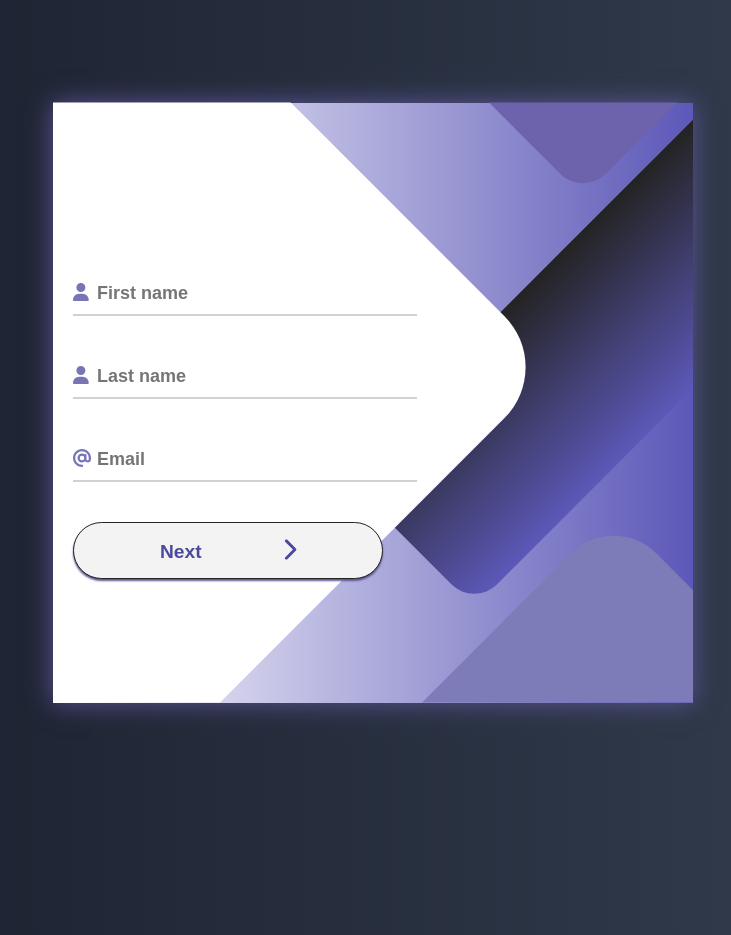
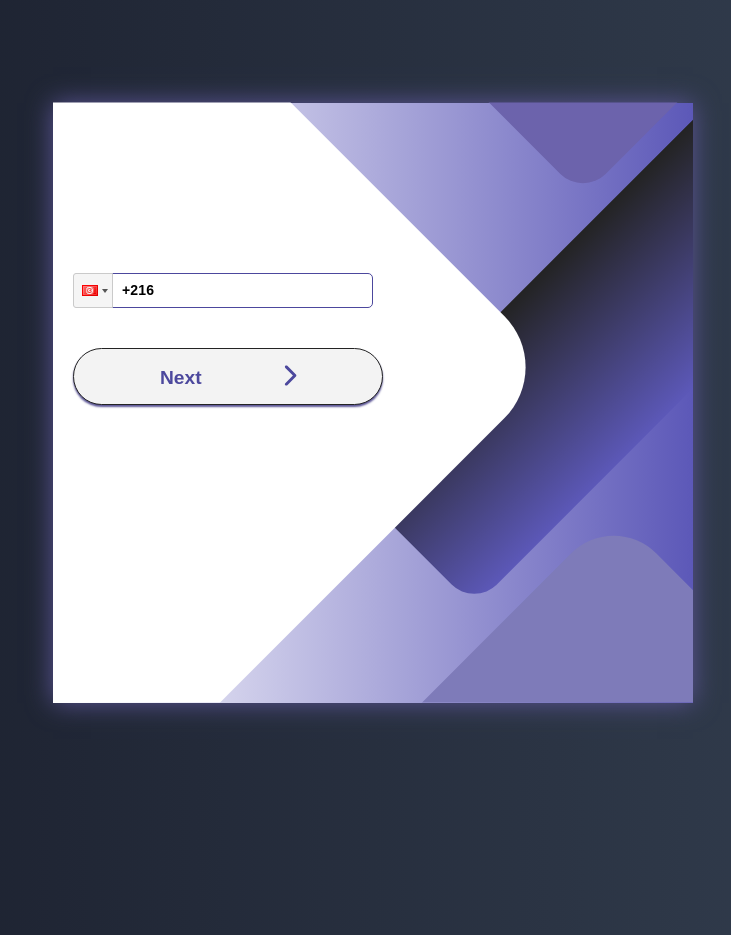
Before and after one commit to MHG-16/Wano, a React (Create React App) app: page /signup in a window 1280 px wide. Shown: the whole page, without its empty margins (267-998 px from the left). Built offline with nearby package versions, Linux system fonts and the light colour scheme.

Commit message:
add input tel

```diff
--- a/package.json
+++ b/package.json
@@ -16,6 +16,7 @@
         "@types/react-dom": "^18.0.6",
         "react": "^18.2.0",
         "react-dom": "^18.2.0",
+        "react-phone-input-2": "^2.15.1",
         "react-router-dom": "^6.3.0",
         "react-scripts": "5.0.1",
         "semantic-ui-react": "^2.1.3",
--- a/src/Components/Signup.tsx
+++ b/src/Components/Signup.tsx
@@ -1,20 +1,24 @@
 /* eslint-disable max-len */
-import React, {useState} from 'react';
-import {FontAwesomeIcon} from '@fortawesome/react-fontawesome';
-import {faUser, faAt, faChevronRight, faLock} from '@fortawesome/free-solid-svg-icons';
+import React, { useState } from 'react'
+import { FontAwesomeIcon } from '@fortawesome/react-fontawesome'
+import { faUser, faAt, faChevronRight, faLock } from '@fortawesome/free-solid-svg-icons'
+import Input from 'react-phone-input-2'
+import 'react-phone-input-2/lib/style.css'
 
-import './style/signup.css';
-import './style/login.css';
-import {nextCliqued, onChecked} from './utils/signup';
+import './style/signup.css'
+import './style/login.css'
+import { nextCliqued, onChecked } from './utils/signup'
+import 'react-phone-input-2/lib/style.css'
 
 export default function Signup() {
-  const [inc, add] = useState(1);
+    const [inc, add] = useState(1)
+    const [number, setPhoneNumber] = useState<string>()
     return (
         <div className="container-login">
             <div className="screen">
                 <div className="form-content">
                     <form className="login">
-            <div className="active" id="partie-1">
+                        <div className="inactive" id="partie-1">
                             <div className="GruppeFields">
                                 <div className="FormField">
                                     <FontAwesomeIcon icon={faUser} className="icon-input" />
@@ -66,7 +70,10 @@ export default function Signup() {
                                     <span>Show password</span>
                                 </label>
                             </div>
-              <div className="error-content" id="error-content">
+                            <div
+                                className="erimport 'react-phone-number-input/style.css'ror-content"
+                                id="error-content"
+                            >
                                 <span className="error-msg">
                                     Password must have a minimum :
                                     <ul>
@@ -79,11 +86,30 @@ export default function Signup() {
                                 </span>
                             </div>
                         </div>
-            <div className="inactive" id="partie-3"></div>
+                        <div className="active" id="partie-3">
+                            <div className="FormField">
+                                <Input
+                                    value={number}
+                                    onChange={(phone: string) => setPhoneNumber(phone)}
+                                    country={'tn'}
+                                    preferredCountries={['it', 'fr', 'tn', 'dz', 'de']}
+                                    placeholder="Enter telephone number"
+                                    enableSearch
+                                    disableSearchIcon
+                                    inputProps={{
+                                        name: 'phone',
+                                        required: true,
+                                        autoFocus: true,
+                                        id: 'input-number',
+                                        maxlength: 18,
+                                    }}
+                                />
+                            </div>
+                        </div>
                         <div
                             className="button-submit"
-              onClick={(e) => {
-                nextCliqued(e, inc, add);
+                            onClick={e => {
+                                nextCliqued(e, inc, add)
                             }}
                         >
                             <div className="bg-btn"></div>
@@ -102,5 +128,5 @@ export default function Signup() {
                 </div>
             </div>
         </div>
-  );
+    )
 }
--- a/src/Components/style/signup.css
+++ b/src/Components/style/signup.css
@@ -79,6 +79,32 @@
         width: 80%;
     }
 }
+#partie-3 {
+    /* Chrome, Safari, Edge, Opera */
+    /* Firefox */
+}
+#partie-3 input::-webkit-outer-spin-button,
+#partie-3 input::-webkit-inner-spin-button {
+    -webkit-appearance: none;
+    margin: 0;
+}
+#partie-3 input[type='tel'] {
+    -moz-appearance: textfield;
+}
+
+#input-number {
+    border: 1px solid #d1d1d4;
+    font-weight: 700;
+    transition: 0.2s;
+    outline: none;
+    cursor: pointer;
+}
+#input-number:hover,
+#input-number:focus,
+#input-number:active {
+    border-color: #4c489d;
+}
+
 @media screen and (max-width: 370px) {
     #partie-2 .error-content,
     #partie-2 .error-content-true {
```
Also changed, not shown: 2 other files (tests, documents, lock files or other folders). Lines whose indentation alone changed are shown as unchanged.
